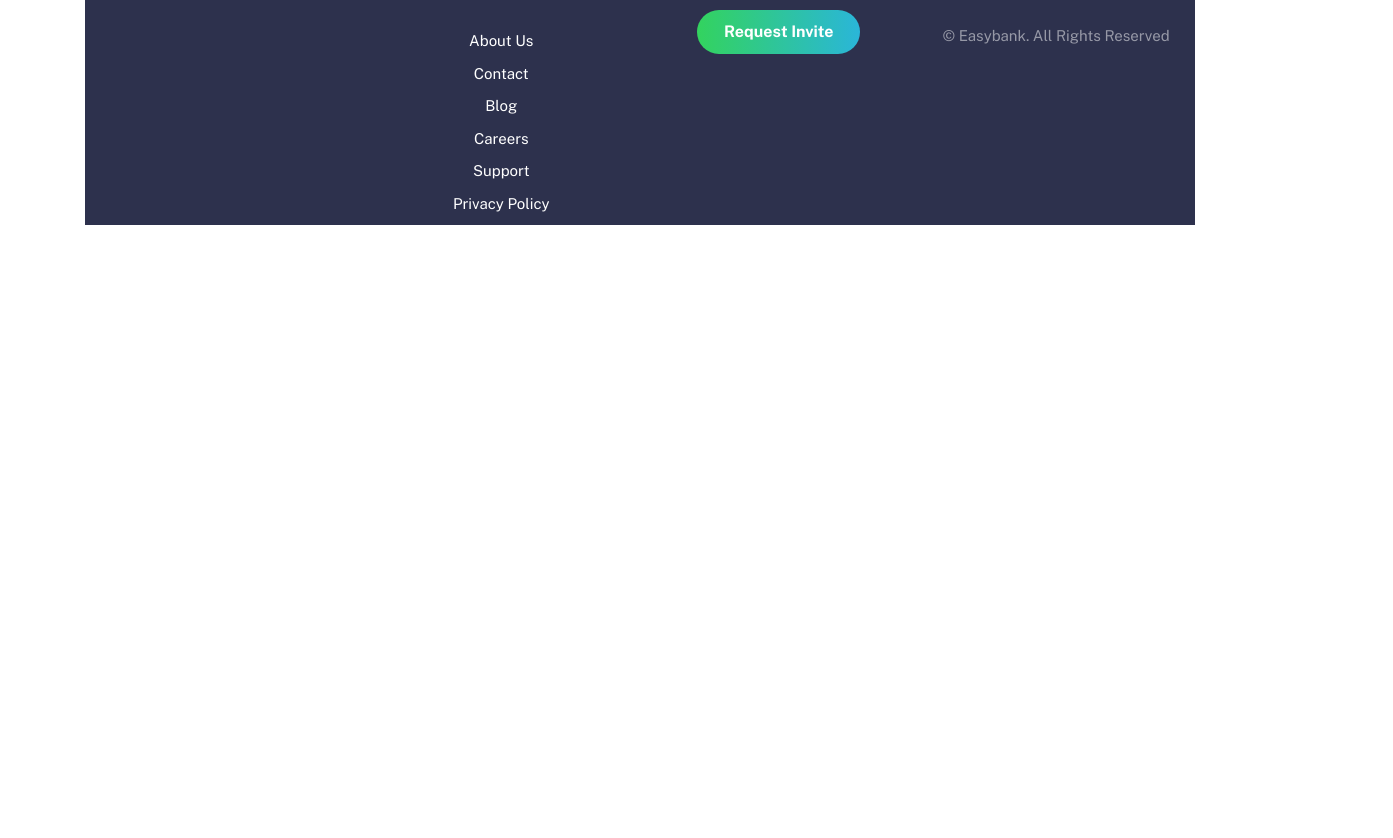
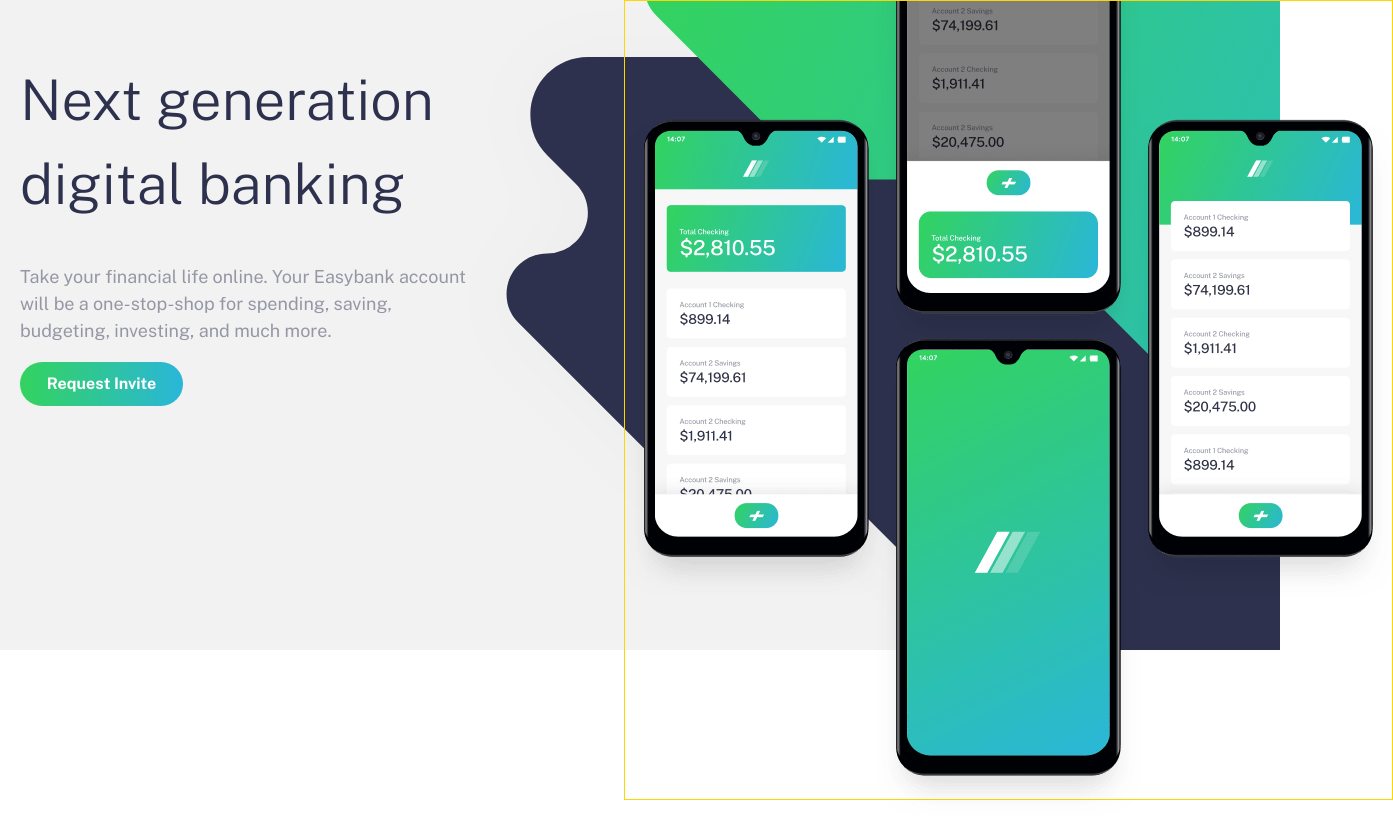
Before and after one commit to Psoccrates/easybank-landing-page, a plain HTML site: page html/index.html in a window 1280 px wide. Shown: the whole page, 1393 px wide, since content can reach past the window. Before the commit the page ends 800 px from the top, so only its background shows below. Drawn offline with nearby package versions, Linux system fonts and the light colour scheme.

Commit message:
Hero sections

```diff
--- a/css/styles.css
+++ b/css/styles.css
@@ -35,6 +35,10 @@
   font-weight: 400;
 }
 
+h1 {
+  font-size: 4rem;
+  font-weight: 300;
+}
 h2 {
   font-size: 3.2rem;
 }
@@ -95,6 +99,11 @@
   }
 }
 
+@media screen and (min-width: 1124px) {
+  h1 {
+    font-size: 5.6rem;
+  }
+}
 /* Links */
 a {
   text-decoration: none;
@@ -267,6 +276,73 @@
   }
 }
 
+/* Hero */
+.hero__image {
+  background: #f2f2f2;
+  height: 80rem;
+  background-image: url("/images/bg-intro-mobile.svg");
+  background-repeat: no-repeat;
+  background-position: top -60px right;
+}
+
+.image-mockup-container {
+  position: absolute;
+  height: 39rem;
+  width: 35rem;
+  border: solid 1px gold;
+  right: 12px;
+}
+
+.image-mockup {
+  object-position: center -125px;
+  width: 100%;
+}
+
+.hero__content {
+  padding-top: 30rem;
+  width: 32.7rem;
+  text-align: center;
+  margin: auto;
+}
+
+@media screen and (max-width: 330px) {
+  .hero__content {
+    width: 25rem;
+  }
+}
+
+@media screen and (min-width: 768px) {
+  .hero__content {
+    align-content: center;
+    margin: 20px;
+    padding-top: 0;
+  }
+
+  .hero__image {
+    height: 40rem;
+  }
+}
+
+@media screen and (min-width: 1124px) {
+  .hero__image {
+    height: 65rem;
+    background-image: url("/images/bg-intro-desktop.svg");
+    background-repeat: no-repeat;
+    background-position: top -250px right -425px;
+  }
+
+  .image-mockup-container {
+    height: 80rem;
+    width: auto;
+    margin-right: -125px;
+  }
+
+  .hero__content {
+    width: 44.7rem;
+    text-align: left;
+}
+
+.hero__content
 /* Cards */
 .card__feature {
   padding-bottom: 5rem;
--- a/html/index.html
+++ b/html/index.html
@@ -15,23 +15,24 @@
     <link rel="stylesheet" href="/css/styles.css" />
   </head>
   <body>
-    <footer class="grid grid--1x2 grid--1x3 footer">
-      <svg class="icon icon--white">
-        <use href="/images/logo.svg"></use>
-      </svg>
-      <ul class="list footer__list">
-        <li class="footer__item"><a href="#">About Us</a></li>
-        <li class="footer__item"><a href="#">Contact</a></li>
-        <li class="footer__item"><a href="#">Blog</a></li>
-        <li class="footer__item"><a href="#">Careers</a></li>
-        <li class="footer__item"><a href="#">Support</a></li>
-        <li class="footer__item"><a href="#">Privacy Policy</a></li>
-      </ul>
-      <button type="button" class="btn btn--primary-gradient">
-        Request Invite
-      </button>
-      <p class="paragraph__footer">&copy; Easybank. All Rights Reserved</p>
-    </footer>
+    <section class="hero__image">
+      <div class="grid grid--1x2 grid--1x3"></div>
+          <div class="image-mockup-container">
+            <img class="image-mockup" src="/images/image-mockups.png" alt="" />
+          </div>
+        <div class="hero__content">
+          <h1>Next generation digital banking</h1>
+          <p class="paragraph__header">
+            Take your financial life online. Your Easybank account will be a
+            one-stop-shop for spending, saving, budgeting, investing, and much
+            more.
+          </p>
+          <button type="button" class="btn btn--primary-gradient">
+            Request Invite
+          </button>
+        </div>
+      </div>
+    </section>
     <script src="/js/main.js"></script>
   </body>
 </html>
```
Also changed, not shown: components/hero-sections.html (added, +18 -0 lines), images/bg-intro-desktop.svg (added), images/bg-intro-mobile.svg (added), images/image-mockups.png (added).
